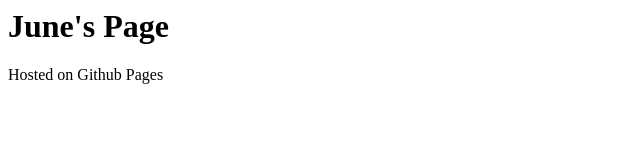
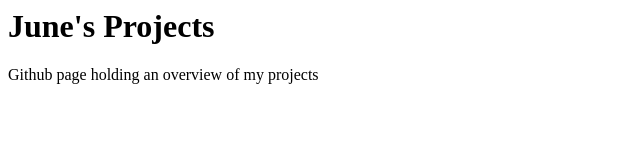
Before and after one commit to june-ld/june-ld.github.io, a plain HTML site: page index.html in a window 1280 px wide. Shown: the whole page, without its empty margins (0-640 px from the left). Drawn offline with Linux system fonts and the light colour scheme.

Commit message:
small update to the index

```diff
--- a/index.html
+++ b/index.html
@@ -1,10 +1,10 @@
 <html>
 	<head>
-		<title> A Random Form </title>
+		<title> June's Page </title>
 	</head>
 
 	<body>
-		<h1>June's Page</h1>
-		<p>Hosted on Github Pages</p>
+		<h1>June's Projects</h1>
+		<p>Github page holding an overview of my projects</p>
 	</body>
 </html>
```
